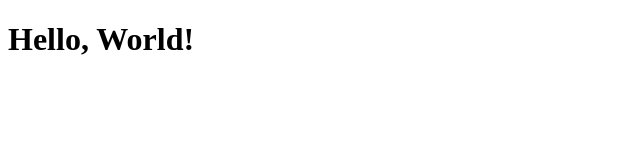
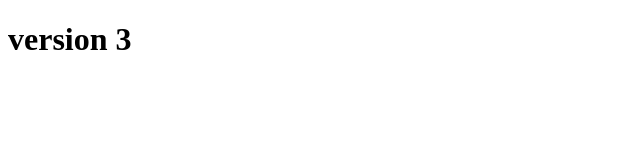
Before and after one commit to RohitGusai/git-files, a plain HTML site: page index.html in a window 1280 px wide. Shown: the whole page, without its empty margins (0-640 px from the left). Drawn offline with Linux system fonts and the light colour scheme.

Commit message:
Version 3

```diff
--- a/index.html
+++ b/index.html
@@ -6,6 +6,6 @@
     <title>Document</title>
 </head>
 <body>
-    <h1>Hello, World!</h1>
+    <h1>version 3</h1>
 </body>
 </html>
```
